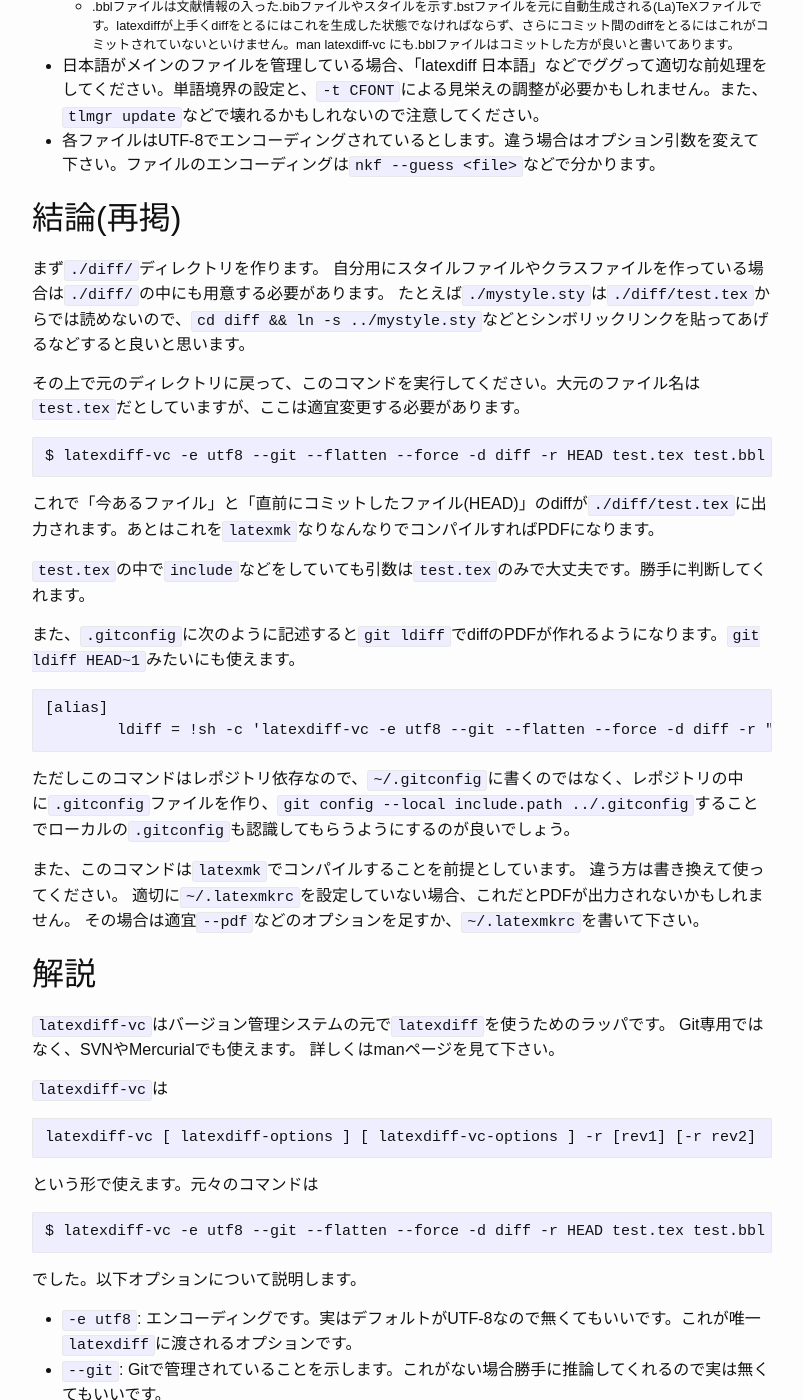
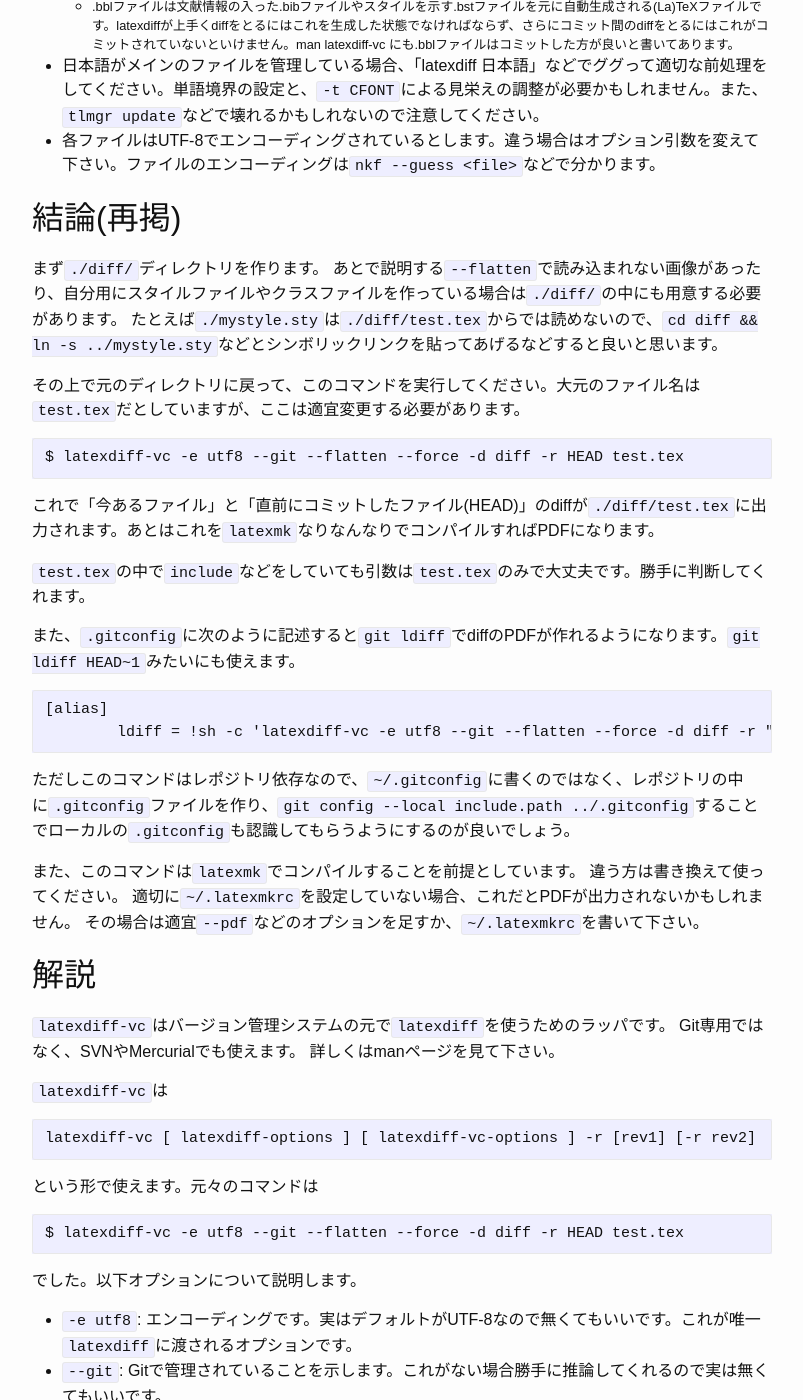
Before and after one commit to nekketsuuu/nekketsuuu.github.io, a Jekyll site: the page built from entries/_posts/2017-01-27-latexdiff-vc.md, in a window 1280 px wide and 1400 px high, scrolled down 1390 px. Shown: the whole window, without its empty margins (238-1041 px from the left). Built offline with Jekyll 4.4.1, drawn with Linux system fonts in a browser that asks for light colours; formulas are drawn with MathJax 3; some of the changed text lies outside the part shown.

Commit message:
Improve an article: .bbl files are unnecesarry for latexdiff-vc

````diff
--- a/entries/_posts/2017-01-27-latexdiff-vc.md
+++ b/entries/_posts/2017-01-27-latexdiff-vc.md
@@ -11,12 +11,12 @@ last-modified: 2017-01-29
 <!--more-->
 
 ```
-$ latexdiff-vc -e utf8 --git --flatten --force -d diff -r HEAD test.tex test.bbl
+$ latexdiff-vc -e utf8 --git --flatten --force -d diff -r HEAD test.tex
 ```
 
 ```
 [alias]
-	ldiff = !sh -c 'latexdiff-vc -e utf8 --git --flatten --force -d diff -r "${1:-HEAD}" test.tex test.bbl && cd diff && latexmk' -
+	ldiff = !sh -c 'latexdiff-vc -e utf8 --git --flatten --force -d diff -r "${1:-HEAD}" test.tex && cd diff && latexmk' -
 ```
 
 
@@ -51,13 +51,13 @@ Gitなどのバージョン管理システムで管理されたLaTeXファイル
 ## 結論(再掲)
 
 まず`./diff/`ディレクトリを作ります。
-自分用にスタイルファイルやクラスファイルを作っている場合は`./diff/`の中にも用意する必要があります。
+あとで説明する`--flatten`で読み込まれない画像があったり、自分用にスタイルファイルやクラスファイルを作っている場合は`./diff/`の中にも用意する必要があります。
 たとえば`./mystyle.sty`は`./diff/test.tex`からでは読めないので、`cd diff && ln -s ../mystyle.sty`などとシンボリックリンクを貼ってあげるなどすると良いと思います。
 
 その上で元のディレクトリに戻って、このコマンドを実行してください。大元のファイル名は`test.tex`だとしていますが、ここは適宜変更する必要があります。
 
 ```
-$ latexdiff-vc -e utf8 --git --flatten --force -d diff -r HEAD test.tex test.bbl
+$ latexdiff-vc -e utf8 --git --flatten --force -d diff -r HEAD test.tex
 ```
 
 これで「今あるファイル」と「直前にコミットしたファイル(HEAD)」のdiffが`./diff/test.tex`に出力されます。あとはこれを`latexmk`なりなんなりでコンパイルすればPDFになります。
@@ -68,7 +68,7 @@ $ latexdiff-vc -e utf8 --git --flatten --force -d diff -r HEAD test.tex test.bbl
 
 ```
 [alias]
-        ldiff = !sh -c 'latexdiff-vc -e utf8 --git --flatten --force -d diff -r "${1:-HEAD}" test.tex test.bbl && cd diff && latexmk' -
+        ldiff = !sh -c 'latexdiff-vc -e utf8 --git --flatten --force -d diff -r "${1:-HEAD}" test.tex && cd diff && latexmk' -
 ```
 
 ただしこのコマンドはレポジトリ依存なので、`~/.gitconfig`に書くのではなく、レポジトリの中に`.gitconfig`ファイルを作り、`git config --local include.path ../.gitconfig`することでローカルの`.gitconfig`も認識してもらうようにするのが良いでしょう。
@@ -93,14 +93,14 @@ latexdiff-vc [ latexdiff-options ] [ latexdiff-vc-options ] -r [rev1] [-r rev2]
 という形で使えます。元々のコマンドは
 
 ```
-$ latexdiff-vc -e utf8 --git --flatten --force -d diff -r HEAD test.tex test.bbl
+$ latexdiff-vc -e utf8 --git --flatten --force -d diff -r HEAD test.tex
 ```
 
 でした。以下オプションについて説明します。
 
 * `-e utf8`: エンコーディングです。実はデフォルトがUTF-8なので無くてもいいです。これが唯一`latexdiff`に渡されるオプションです。
 * `--git`: Gitで管理されていることを示します。これがない場合勝手に推論してくれるので実は無くてもいいです。
-* `--flatten`: `\include`や`\input`しているものを全部展開して1ファイルとして扱うためのオプションです。これは`latexdiff-vc`のオプションです。順番を間違えると`latexdiff`のオプションだと解釈されるときがあるので注意。
+* `--flatten`: `\include`や`\input`、あるいはBibTeX使って`\bibliography`しているものを全部展開して1ファイルとして扱うためのオプションです。これは`latexdiff-vc`のオプションです。順番を間違えると`latexdiff`のオプションだと解釈されるときがあるので注意。
 * `--force`: 最終的にできる差分ファイルの上書きを強制します。
 * `-d diff`: diffという名前のディレクトリの中に結果を出力します。これが無いとその場に結果を出力してしまい、`latexmk`しにくいです。
 * `-r HEAD`: どのコミットと比較するか指定します。ここでは例として`HEAD`にしていますが、`HEAD~1`などにもできます。`.gitconfig`版ではここをオプション引数にしており、`git ldiff HEAD~2`などとすることで自由に選ぶことができます。
````
Also changed, not shown: other parts of entries/_posts/2017-01-27-latexdiff-vc.md (+1 -1 lines).
